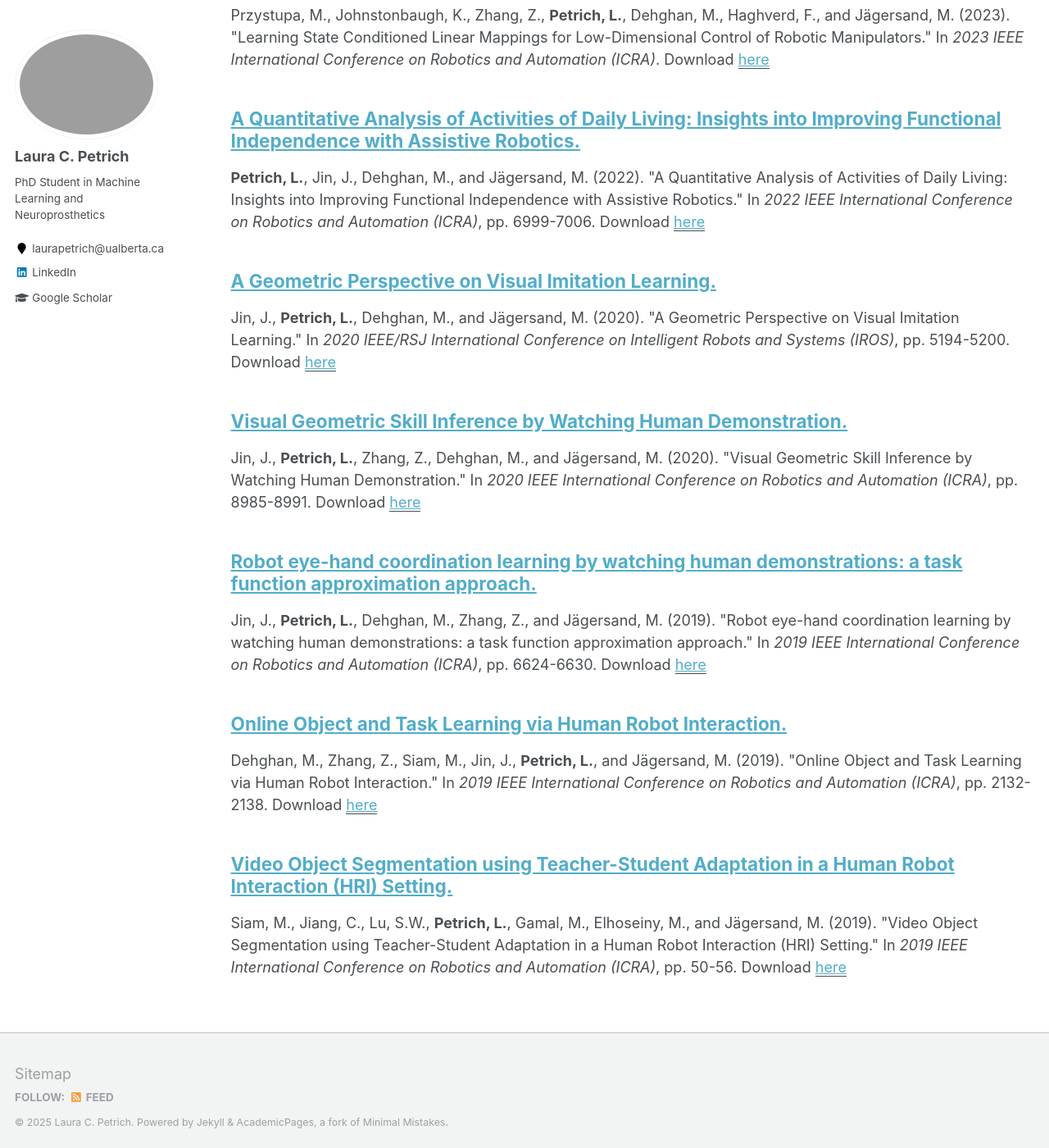
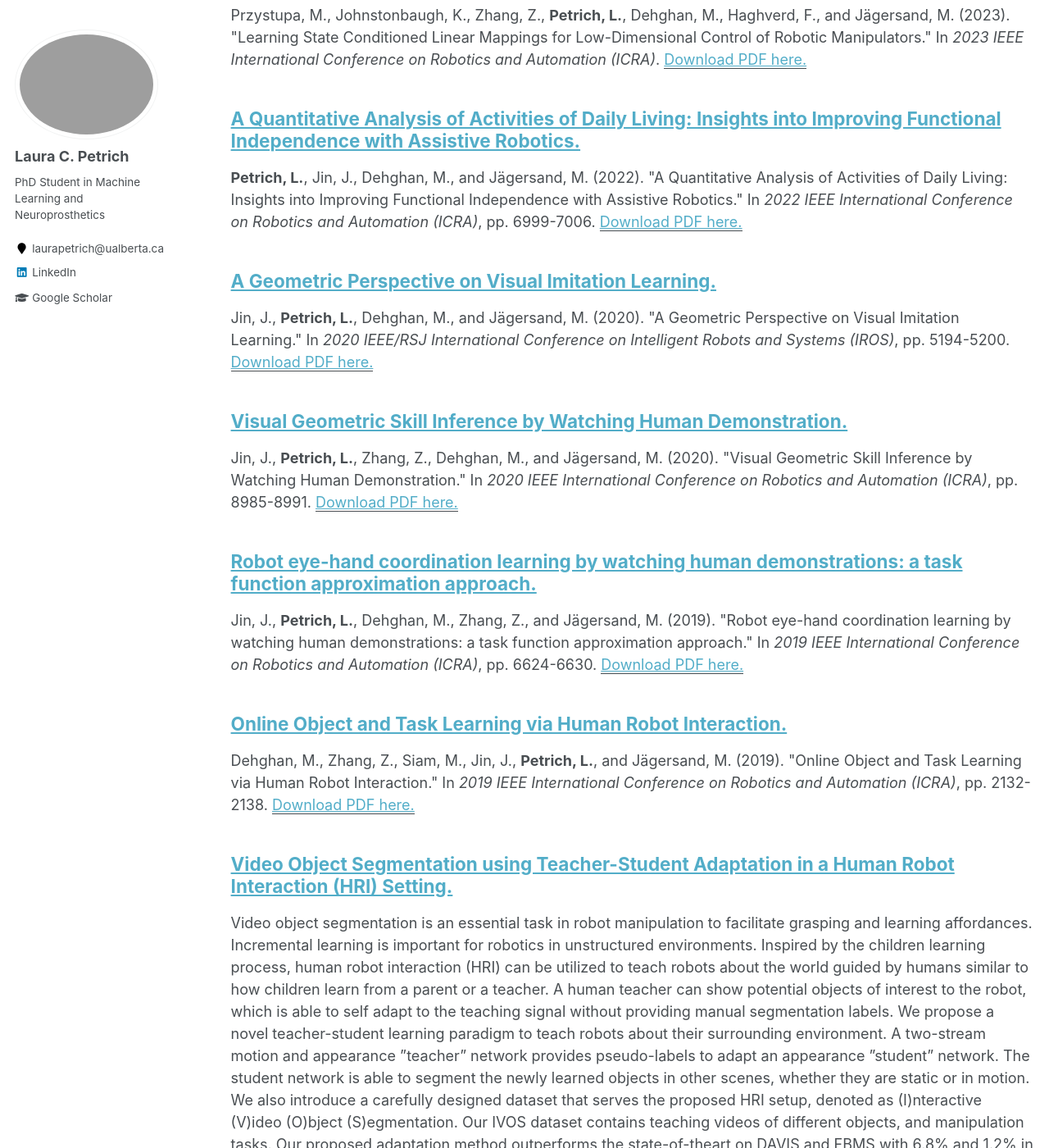
Before and after one commit to lpetrich/lpetrich.github.io, a Jekyll site: the page built from _pages/publications.md, in a window 1280 px wide and 1400 px high, scrolled down 483 px. Shown: the whole window at 82% size. Built offline with Jekyll 4.4.1, drawn with Linux system fonts in a browser that asks for light colours; some of the changed text lies outside the part shown.

Commit message:
added abstract

```diff
--- a/_includes/archive-single.html
+++ b/_includes/archive-single.html
@@ -49,7 +49,7 @@
     {% endif %}
 
     {% if post.citation and post.paperurl %}
-      <p>{{ post.citation }} Download <a href=" {{ post.paperurl }} "><u>here</u></a></p>
+      <p>{{ post.citation }} <a href=" {{ post.paperurl }} "><u>Download PDF here.</u></a></p>
     {% elsif post.citation %}
       <p>{{ post.citation }} </p>
     {% elsif post.paperurl %}
--- a/_publications/2019-05-20-obj-seg-adapt-hri.md
+++ b/_publications/2019-05-20-obj-seg-adapt-hri.md
@@ -2,7 +2,7 @@
 title: "Video Object Segmentation using Teacher-Student Adaptation in a Human Robot Interaction (HRI) Setting."
 collection: publications
 permalink: /publication/2019-05-20-obj-seg-adapt-hri
-# excerpt: 'This paper is about the number 1. The number 2 is left for future work.'
+excerpt: 'Video object segmentation is an essential task in robot manipulation to facilitate grasping and learning affordances. Incremental learning is important for robotics in unstructured environments. Inspired by the children learning process, human robot interaction (HRI) can be utilized to teach robots about the world guided by humans similar to how children learn from a parent or a teacher. A human teacher can show potential objects of interest to the robot, which is able to self adapt to the teaching signal without providing manual segmentation labels. We propose a novel teacher-student learning paradigm to teach robots about their surrounding environment. A two-stream motion and appearance ”teacher” network provides pseudo-labels to adapt an appearance ”student” network. The student network is able to segment the newly learned objects in other scenes, whether they are static or in motion. We also introduce a carefully designed dataset that serves the proposed HRI setup, denoted as (I)nteractive (V)ideo (O)bject (S)egmentation. Our IVOS dataset contains teaching videos of different objects, and manipulation tasks. Our proposed adaptation method outperforms the state-of-theart on DAVIS and FBMS with 6.8% and 1.2% in F-measure respectively. It improves over the baseline on IVOS dataset with 46.1% and 25.9% in mIoU.'
 date: 2019-05-20
 venue: '2019 IEEE International Conference on Robotics and Automation (ICRA)'
 paperurl: 'http://lpetrich.github.io/files/ICRA19-obj-seg-adapt-hri.pdf'
```
Also changed, not shown: 1 other file.
